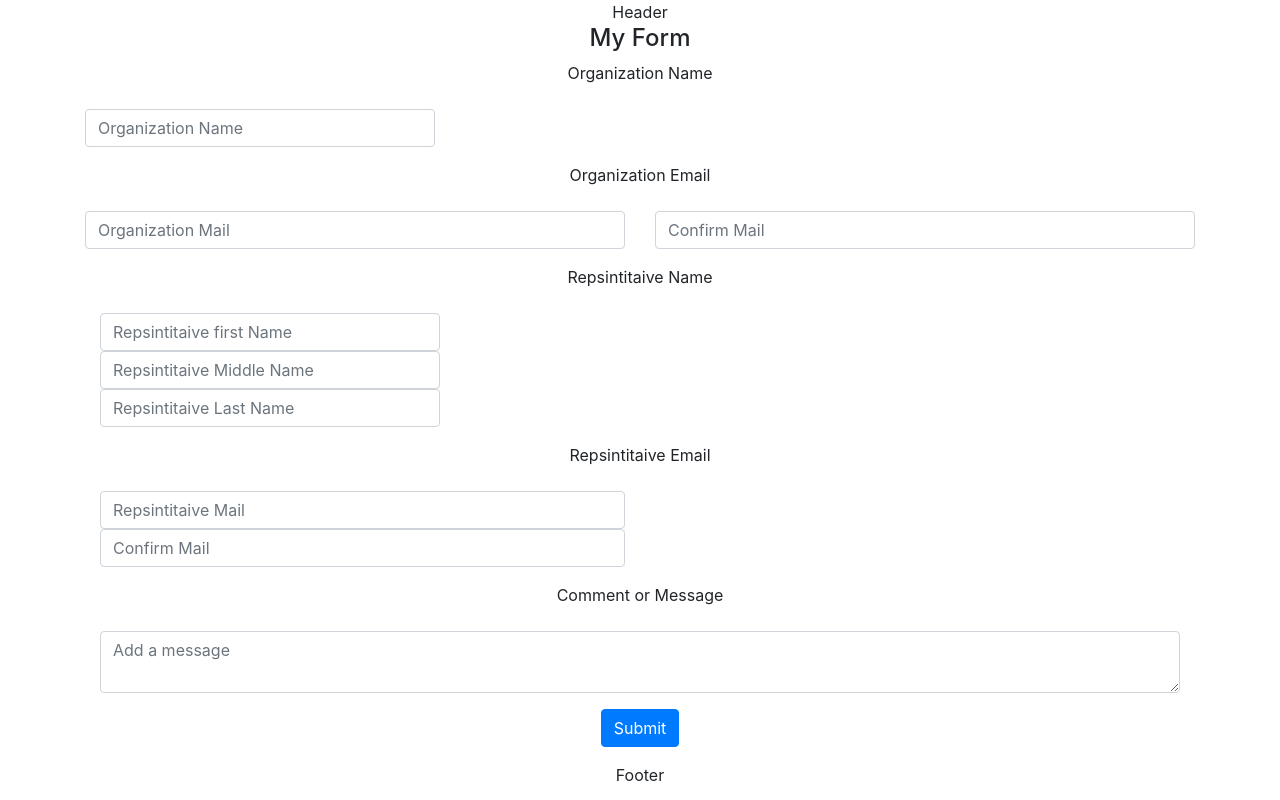
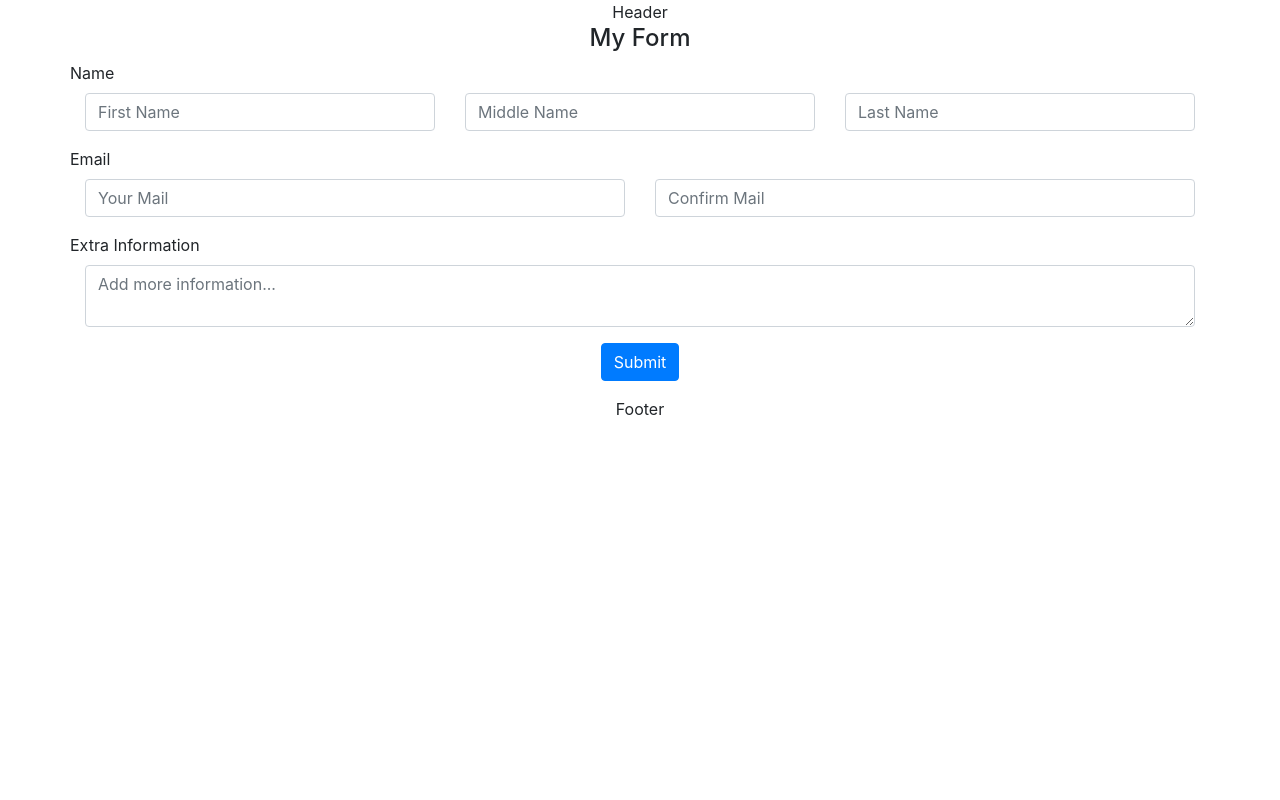
Before and after one commit to AGENETWORK/frontend, a React (Create React App) app: page / in a window 1280 px wide. Built offline with nearby package versions, Linux system fonts and the light colour scheme.

Commit message:
partner forms functionalities

```diff
--- a/src/partner/partner-organization-form.js
+++ b/src/partner/partner-organization-form.js
@@ -16,25 +16,25 @@ function PartnetOrgForm ({isVisable, orgName, orgEmail, repFirstName, repMidName
       <div className="container">
         <h4>My Form</h4>
         <form onSubmit={handleSubmit(onSubmit)}>
-
           <div className="form-group">
+            <div className="row">
                 <label>Organization Name</label>
             </div>
-          <div className="form-group row">
-              <div className="col col-md-4 col-sm-12">
+            <div className="row">
+              <div className="col col-md-6 col-sm-12">
                 <input type="text" className="form-control" value={orgName}
                   name="orgName" placeholder="Organization Name"
                   ref={register({ required: true })} ></input>
                   {errors.orgName && <span>required</span>}
               </div>
             </div>
-
+          </div>
           <div className="form-group">
-
+            <div className="row">
               <label>Organization Email</label>
             </div>
 
-          <div className="form-group row">
+            <div className="row">
 
               <div className="col col-md-6 col-sm-12">
                 <input className="form-control" type="text" value={orgEmail} name="orgEmail"
@@ -60,11 +60,12 @@ function PartnetOrgForm ({isVisable, orgName, orgEmail, repFirstName, repMidName
                     && "email confirmation is not same"}
             </div>
           </div>
-
+          </div>
           <div className="form-group">
+           <div className="row">
               <label>Repsintitaive Name</label>
             </div>
-          <div className="form-group">
+            <div className="row">
               <div className="col col-md-4 col-sm-12">
                 <input type="text" className="form-control" value={repFirstName}
                   name="repFirstName" placeholder="Repsintitaive first Name"
@@ -84,14 +85,14 @@ function PartnetOrgForm ({isVisable, orgName, orgEmail, repFirstName, repMidName
                   {errors.repLastName && "required"}
               </div>
             </div>
-
+          </div>
 
           <div className="form-group">
-
+            <div className="row">
                 <label>Repsintitaive Email</label>
             </div>
 
-          <div className="form-group">
+            <div className="row">
 
               <div className="col col-md-6 col-sm-12">
                 <input className="form-control" type="text" value={repEmail} name="repEmail"
@@ -117,13 +118,14 @@ function PartnetOrgForm ({isVisable, orgName, orgEmail, repFirstName, repMidName
                     && "email confirmation is not same"}
               </div>
             </div>
-
+          </div>
           <div className="form-group">
 
+            <div className="row">
               <label>Comment or Message</label>
             </div>
 
-            <div className="form-group">
+            <div className="row">
               <div className="col col-md-12 col-sm-12">
                 <textarea className="form-control" name="message"
                   placeholder="Add a message"
@@ -137,7 +139,7 @@ function PartnetOrgForm ({isVisable, orgName, orgEmail, repFirstName, repMidName
                 && "Miximum 500 charachter"}
               </div>
             </div>
-
+          </div>
           <div className="form-group">
             <button className="btn btn-primary" type="submit">Submit</button>
           </div>
--- a/src/partner/partner-tab-form.js
+++ b/src/partner/partner-tab-form.js
@@ -7,8 +7,8 @@ class PartnetTabForm extends React.Component{
   render() {
     return (
         <div>
-            <PartnetPersonForm isVisable={false} />
-            <PartnetOrgForm isVisable={true} />
+            <PartnetPersonForm isVisable={true} />
+            <PartnetOrgForm isVisable={false} />
         </div>
 
     );
```
Lines whose indentation alone changed are shown as unchanged.
